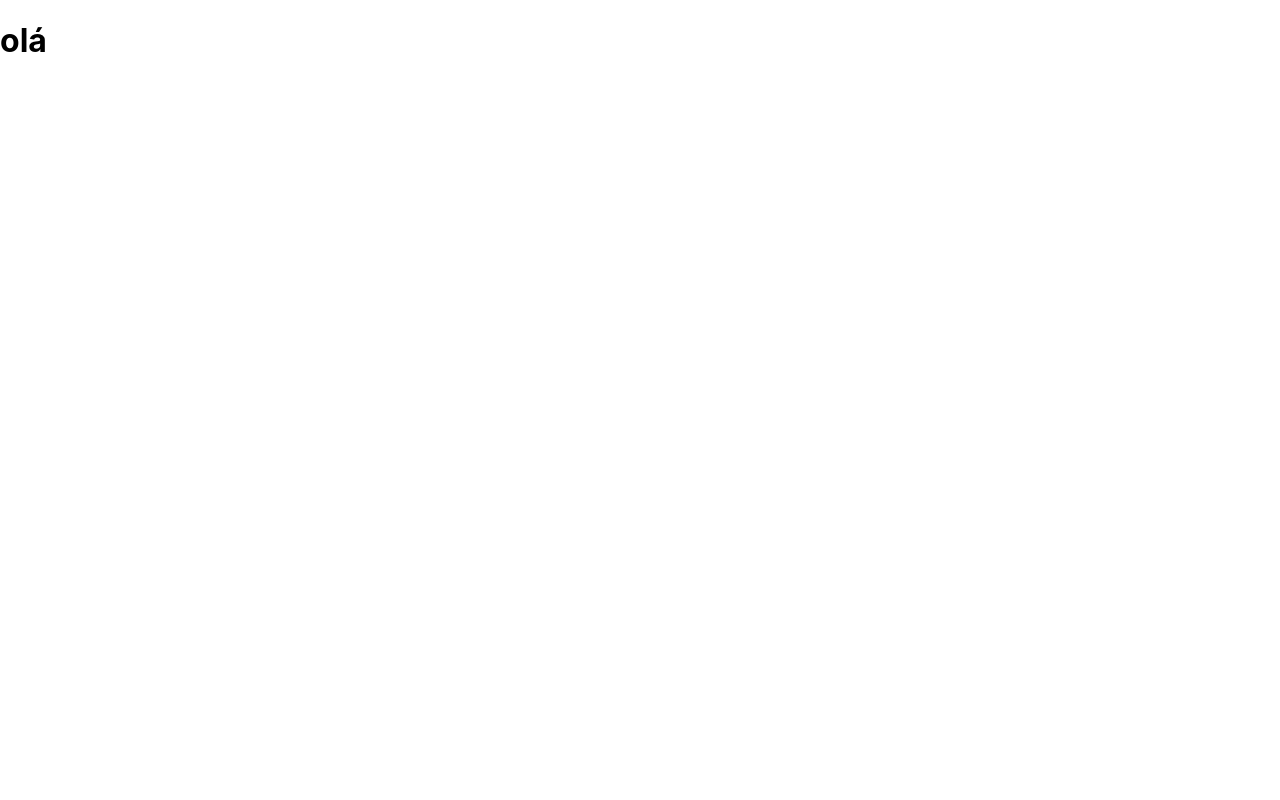
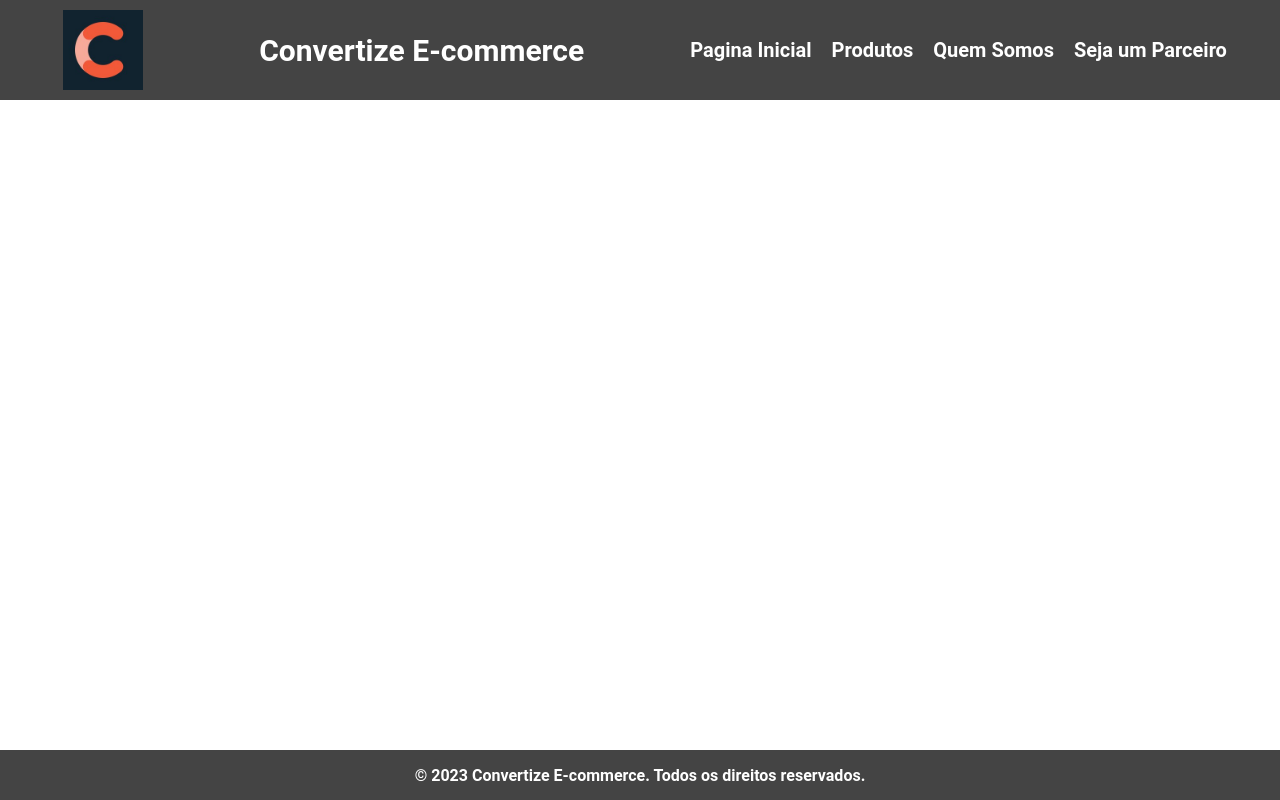
Before and after one commit to WenerRodrigo/plataforma_ecommerce, a React (Create React App) app: page / in a window 1280 px wide. Built offline with nearby package versions, Linux system fonts and the light colour scheme; the HTML template or start-up script is replaced by a standard one.

Commit message:
feat - created footer

```diff
--- a/src/App.tsx
+++ b/src/App.tsx
@@ -1,9 +1,13 @@
 import './App.css';
+import { Footer } from './components/footer';
+import { Header } from './components/header';
+import { AppRoutes } from './routes';
 
 function App() {
   return (
     <div>
-      <h1>olá</h1>
+      <AppRoutes />
+      <Footer />
     </div>
   );
 }
--- /dev/null
+++ b/src/components/footer/index.tsx
@@ -0,0 +1,11 @@
+import React from 'react';
+import * as S from './styles';
+
+
+export const Footer = () => {
+    return (
+        <S.ContentFooter>
+            <S.DescriptionFooter>© 2023 Convertize E-commerce. Todos os direitos reservados.</S.DescriptionFooter>
+        </S.ContentFooter>
+    )
+}
--- /dev/null
+++ b/src/components/footer/styles.ts
@@ -0,0 +1,20 @@
+import styled from "styled-components";
+
+
+export const ContentFooter = styled.footer`
+    display: flex;
+    justify-content: center;
+    align-items: center;
+    height: 50px;
+    background-color: #444;
+    position: absolute;
+    bottom: 0;
+    width: 100%;
+`
+
+export const DescriptionFooter = styled.p`
+    color: #fff;
+    font-size: 16px;
+    font-weight: bold;
+    font-family: 'Roboto', sans-serif;
+`
```
Also changed, not shown: src/assets/convertize_logo.png (renamed from src/assets/convertize_logo.jfif).
